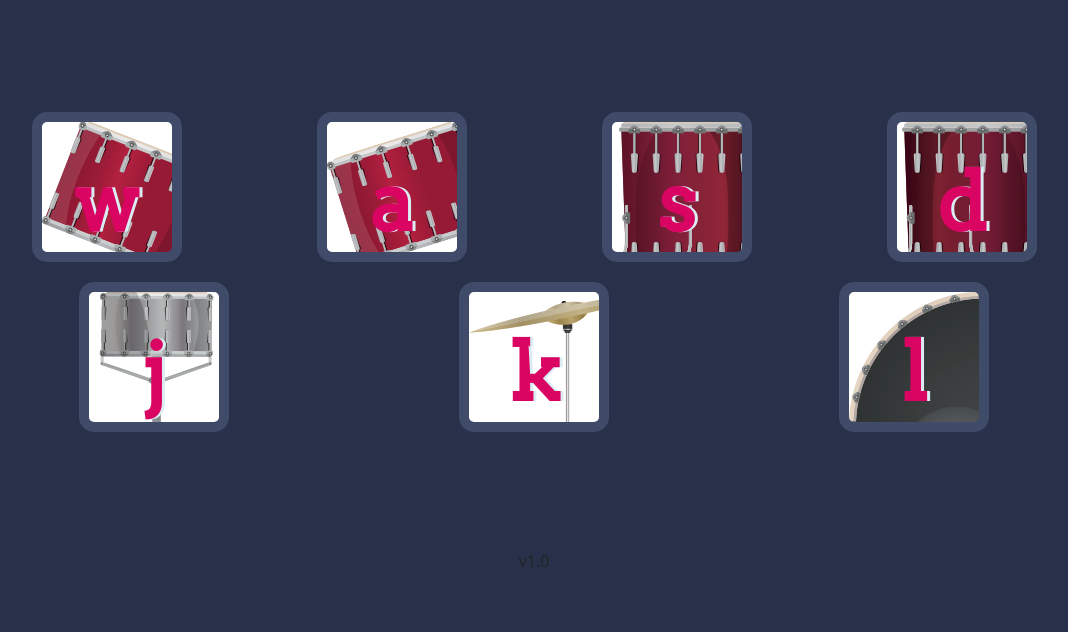
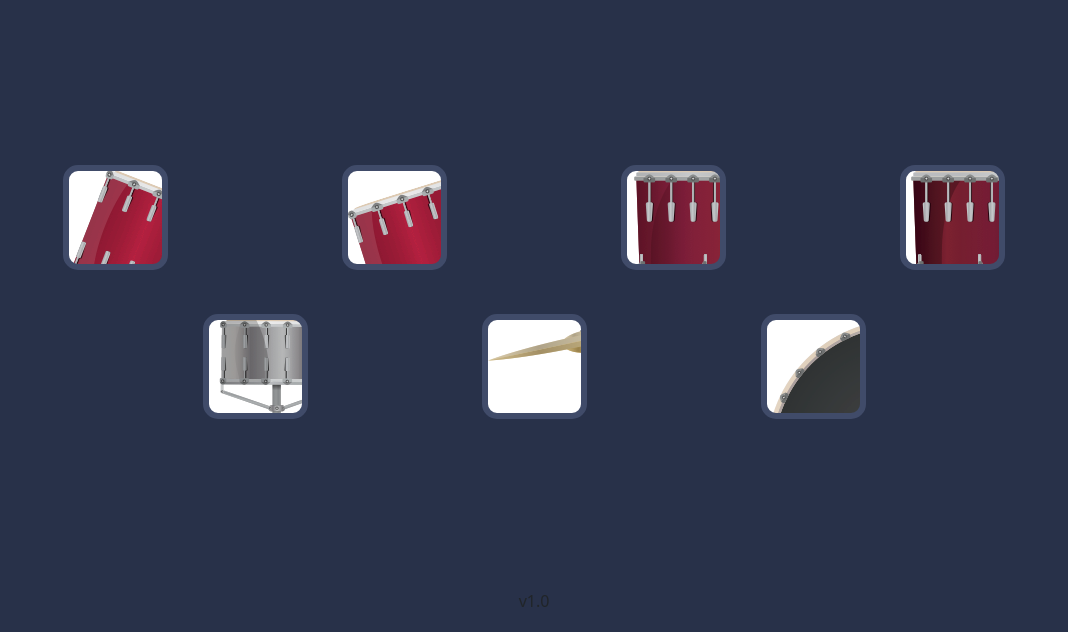
Before and after one commit to hassan91199/drum-kit, a plain HTML site: page index.html in a window 1280 px wide. Shown: the part 168-800 px from the top of the page, without its empty margins (106-1174 px from the left). Drawn offline with nearby package versions, Linux system fonts and the light colour scheme.

Commit message:
Making drumkit functionable for touch devices

```diff
--- a/index.html
+++ b/index.html
@@ -25,35 +25,40 @@
       </div>
     </div>
 
-    <div class="row align-items-center set-div">
-      <div class="col">
-        <div class="row row-cols-4">
-          <div class="col button-col">
-            <button class="w drum">w</button>
-          </div>
-          <div class="col button-col">
-            <button class="a drum">a</button>
-          </div>
-          <div class="col button-col">
-            <button class="s drum">s</button>
-          </div>
-          <div class="col button-col">
-            <button class="d drum">d</button>
-          </div>
+    <div class="row justify-content-center align-items-center set-div">
+
+      <div class="row justify-content-center align-items-center buttons-div">
+
+        <div class="col-4 col-xl-3 button-col">
+          <button class="w drum"></button>
         </div>
 
-        <div class="row row-col-3">
-          <div class="col button-col">
-            <button class="j drum">j</button>
-          </div>
-          <div class="col button-col">
-            <button class="k drum">k</button>
-          </div>
-          <div class="col button-col">
-            <button class="l drum">l</button>
-          </div>
+        <div class="col-4 col-xl-3 button-col">
+          <button class="a drum"></button>
         </div>
+
+        <div class="col-4 col-xl-3 button-col">
+          <button class="s drum"></button>
+        </div>
+
+        <div class="col-4 col-xl-3 button-col">
+          <button class="d drum"></button>
+        </div>
+
+        <div class="col-4 col-xl-3 button-col">
+          <button class="j drum"></button>
+        </div>
+        <div class="col-4 col-xl-3 button-col">
+          <button class="k drum"></button>
+        </div>
+
+        <div class="col-4 col-xl-3 button-col">
+          <button class="l drum"></button>
+        </div>
+
+
       </div>
+
     </div>
 
     <div class="row align-items-start footer-div">
--- a/styles.css
+++ b/styles.css
@@ -12,24 +12,20 @@ body {
 }
 
 .set-div {
-  height: 70%;
+  height: 75%;
 }
 
 .footer-div {
-  height: 10%;
+  height: 5%;
 }
 
 h1 {
-  font-size: 5rem;
+  font-size: 2rem;
   color: #DBEDF3;
   font-family: "Arvo", cursive;
   text-shadow: 3px 0 #DA0463;
 }
 
-footer {
-  color: #DBEDF3;
-  font-family: sans-serif;
-}
 
 .w {
   background-image: url("images/tom1.png");
@@ -59,22 +55,18 @@ footer {
   background-image: url("images/kick.png");
 }
 
-.set {
-  margin: 10% auto;
-}
-
 .pressed {
   box-shadow: 0 3px 4px 0 #DBEDF3;
   opacity: 0.5;
 }
 
-.red {
-  color: red;
+.button-col{
+  padding: 2%;
 }
 
 .drum {
   outline: none;
-  border: 10px solid #404B69;
+  border: 6px solid #404B69;
   font-size: 5rem;
   font-family: 'Arvo', cursive;
   line-height: 2;
@@ -82,10 +74,8 @@ footer {
   color: #DA0463;
   text-shadow: 3px 0 #DBEDF3;
   border-radius: 15px;
-  display: inline-block;
-  width: 150px;
-  height: 150px;
+  width: 105px;
+  height: 105px;
   text-align: center;
-  margin: 10px;
   background-color: white;
 }
--- /dev/null
+++ b/temp.css
@@ -0,0 +1,25 @@
+.drum {
+  border: 5px solid #404B69;
+  width: 100px;
+  height: 100px;
+}
+
+h1 {
+  font-size: 2rem;
+}
+
+.heading-div {
+  height: 20%;
+}
+
+.set-div {
+  height: 75%;
+}
+
+.footer-div {
+  height: 5%;
+}
+
+.button-col{
+  padding: 2%;
+}
```
Also changed, not shown: temp.html (added, +27 -0 lines).
